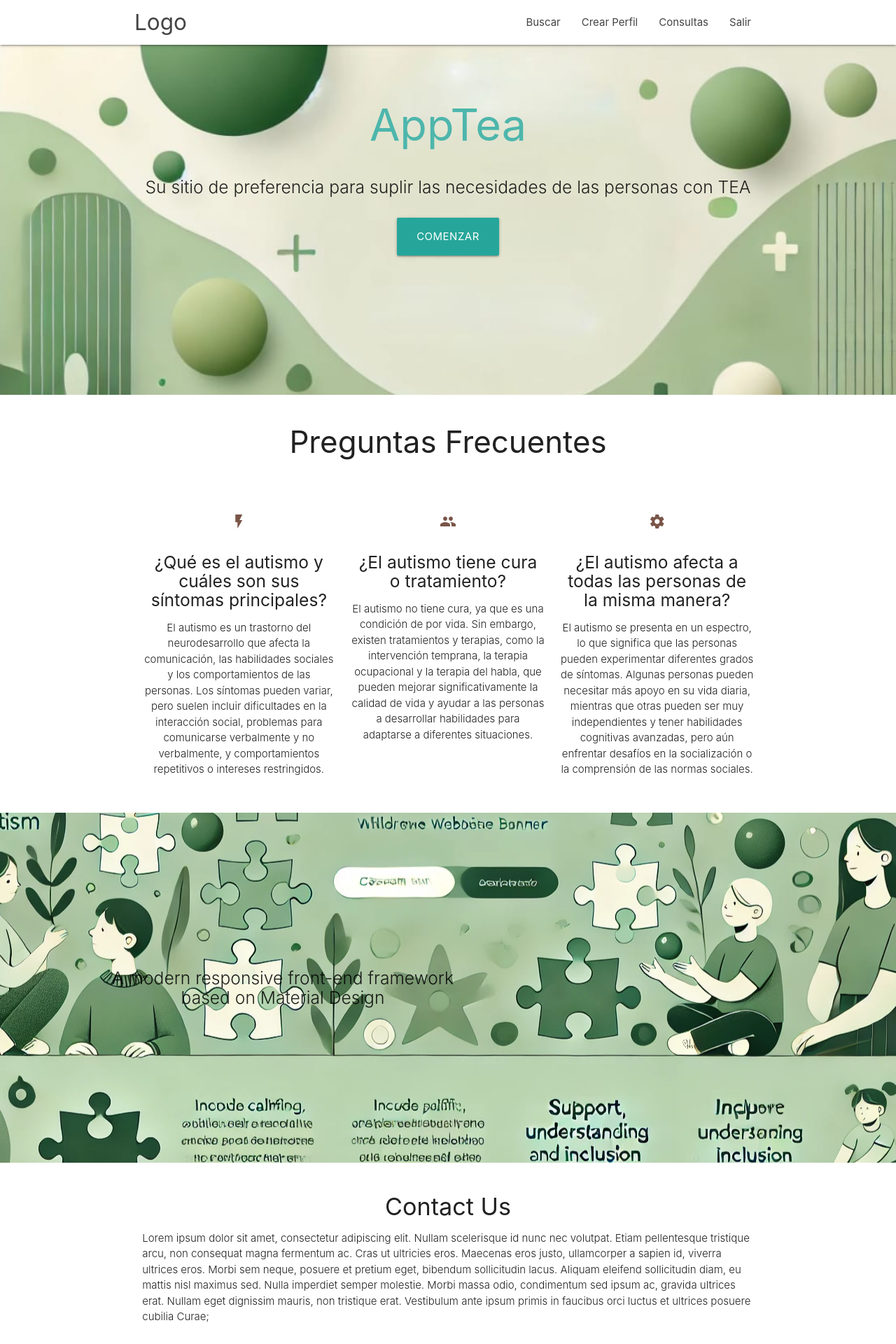
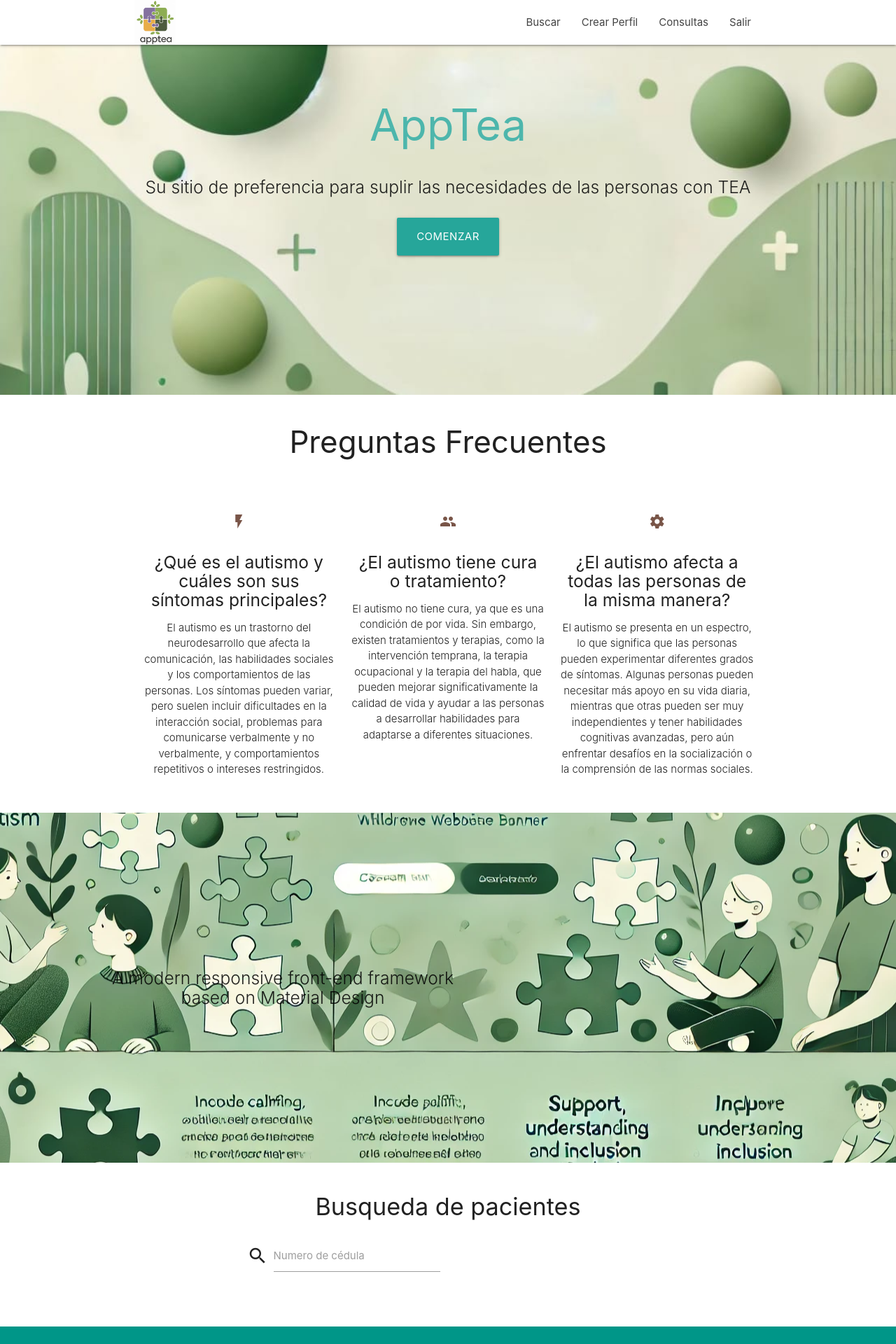
Before and after one commit to espindan/apptea, a React (Create React App) app: page /apptea/Blog in a window 1280 px wide. Shown: the top 1920 px of the page at 70% size. Built offline with nearby package versions, Linux system fonts and the light colour scheme; no server answers; the database is empty; the HTML template or start-up script is replaced by a standard one.

Commit message:
Add logo and search

```diff
--- a/src/components/Blog.js
+++ b/src/components/Blog.js
@@ -6,6 +6,7 @@ import M from 'materialize-css'; // Materialize JS
 import 'materialize-css/dist/css/materialize.min.css'; // Materialize CSS
 import mainBanner from './images/main_banner.jpg'; // Import image
 import bannerImage from './images/banner_background.jpg'; // Import image
+import Search from './Search';
 
 
 const Blog = () => {
@@ -104,8 +105,7 @@ const Blog = () => {
       <div class="row">
         <div class="col s12 center">
           <h3><i class="mdi-content-send brown-text"></i></h3>
-          <h4>Contact Us</h4>
-          <p class="left-align light">Lorem ipsum dolor sit amet, consectetur adipiscing elit. Nullam scelerisque id nunc nec volutpat. Etiam pellentesque tristique arcu, non consequat magna fermentum ac. Cras ut ultricies eros. Maecenas eros justo, ullamcorper a sapien id, viverra ultrices eros. Morbi sem neque, posuere et pretium eget, bibendum sollicitudin lacus. Aliquam eleifend sollicitudin diam, eu mattis nisl maximus sed. Nulla imperdiet semper molestie. Morbi massa odio, condimentum sed ipsum ac, gravida ultrices erat. Nullam eget dignissim mauris, non tristique erat. Vestibulum ante ipsum primis in faucibus orci luctus et ultrices posuere cubilia Curae;</p>
+          <Search/>
         </div>
       </div>
 
--- a/src/components/Header.js
+++ b/src/components/Header.js
@@ -2,6 +2,8 @@ import React, { useEffect } from 'react';
 import { Link } from "react-router-dom";
 import 'materialize-css/dist/css/materialize.min.css'; // Materialize CSS
 import M from 'materialize-css'; // Import Materialize JS
+import logo from './images/logo.png'; // Import image
+
 
 const Header = () => {
   useEffect(() => {
@@ -14,7 +16,7 @@ const Header = () => {
     <nav className="white" role="navigation">
       <div className="nav-wrapper container">
         <div className='left'>
-          <a id="logo-container" href="#" className="brand-logo">Logo</a>
+          <img src={logo} id="logo-container" className="brand-logo" alt="Unsplashed background img 1"/>
         </div>
 
         {/* Desktop Menu */}
--- a/src/components/Search.js
+++ b/src/components/Search.js
@@ -32,13 +32,10 @@ const SearchByIdScreen = () => {
     };
 
     return (
-        <div className="App">
-        <Header/>
         <div className="container">
-            <h3 className="center-align">Perfil del paciente</h3>
+            <h4 className="center-align">Busqueda de pacientes</h4>
             <form onSubmit={handleSearch} className="col s12">
             <div class="row center-align">
-
                 <div className="input-field col s6 ">
                     <i class="material-icons prefix">search</i>
                     <input
@@ -49,7 +46,6 @@ const SearchByIdScreen = () => {
                         required
                     />
                     <label htmlFor="id">Numero de cédula</label>
-
                     {/* <button type="submit" className="btn waves-effect waves-light">Buscar</button> */}
                 </div>
 
@@ -97,7 +93,6 @@ const SearchByIdScreen = () => {
 
             )}
         </div>
-        </div>
     );
 };
 
--- a/src/index.css
+++ b/src/index.css
@@ -1,6 +1,10 @@
 nav ul a,
 nav .brand-logo {
-  color: #444!important;;
+  color: #444!important;
+
+}
+.brand-logo {
+  height: 64px;
 }
 
 .sidenav-trigger {
```
Also changed, not shown: src/components/images/logo.png (added).
